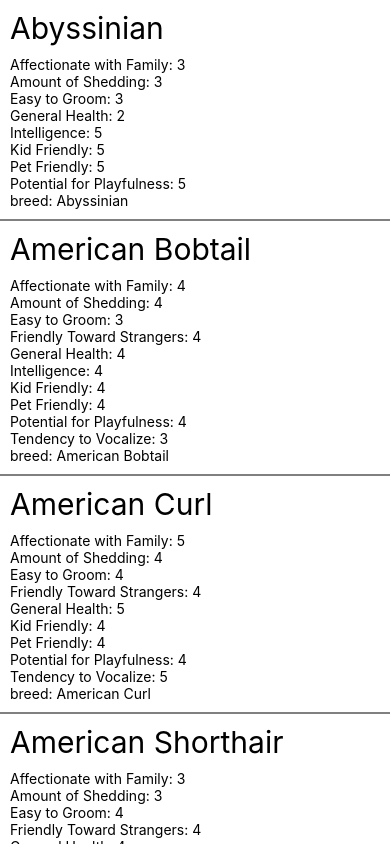
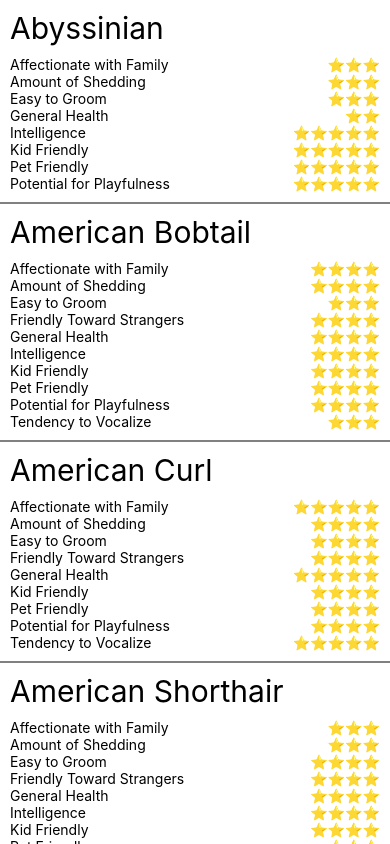
Before and after one commit to joshbroughton/cat-breeds, a React Native app: screen / in a window 390 px wide. Built offline with nearby package versions, Linux system fonts and the light colour scheme.

Commit message:
fixed status bar, added stars

```diff
--- a/App.js
+++ b/App.js
@@ -1,5 +1,4 @@
-import { StatusBar } from 'expo-status-bar';
-import { FlatList, SafeAreaView, StyleSheet } from 'react-native';
+import { FlatList, SafeAreaView, StyleSheet, StatusBar } from 'react-native';
 
 import Item from './Item';
 
--- a/Item.js
+++ b/Item.js
@@ -5,7 +5,16 @@ export default function Item({ item, index }) {
     <View style={styles.item}>
       <Text style={styles.title}>{item.breed}</Text>
       {Object.keys(item).map((key => {
-        return(<Text key={key} style={styles.features}>{`${key}: ${item[key]}`}</Text>)
+        if (key === 'breed') {
+          return
+        } else {
+          return(
+            <View style={styles.container}>
+              <Text key={key} style={styles.features}>{`${key}`}</Text>
+              <Text>{"⭐".repeat(item[key])}</Text>
+            </View>
+          )
+        }
       }))}
     </View>
   )
@@ -17,6 +26,10 @@ const styles = StyleSheet.create({
     borderBottomColor: '#808080',
     borderBottomWidth: 2,
   },
+  container: {
+    flexDirection: 'row',
+    justifyContent: 'space-between'
+  },
   title: {
     fontSize: 30,
     paddingBottom: 10,
```
